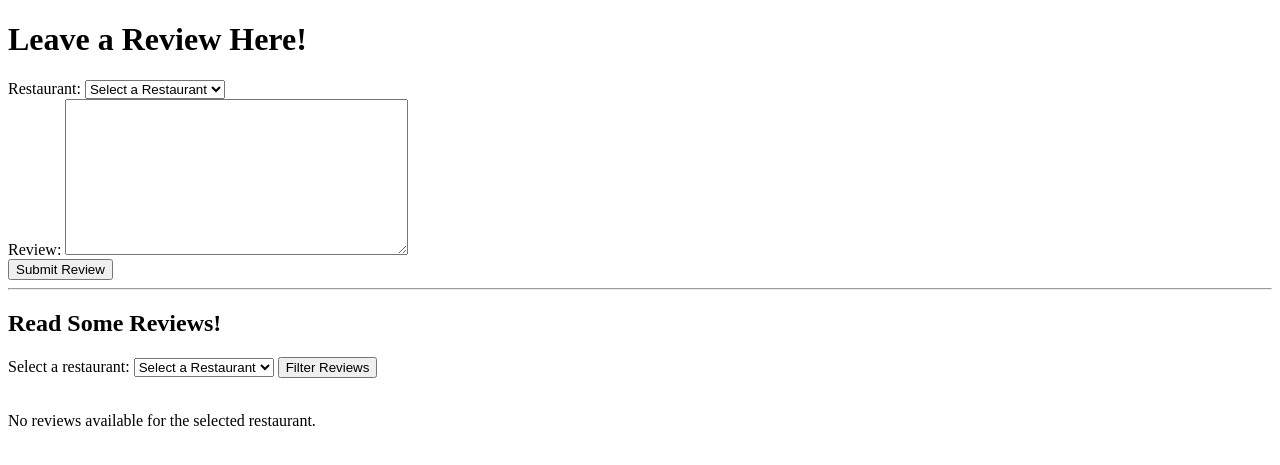
After one commit to VGandrade/RTP7-Food-app-, a Django app: page /FoodApp/leave_and_list_reviews/ in a window 1280 px wide. The commit adds this page. Shown: the top 465 px of the page. Run offline with Django 5.2, Linux system fonts and the light colour scheme; a user stored in the database is signed in; data comes from the database, SQL or seed files in the repository; both versions use the stored data as it was after the commit; parts of the project's set-up code (start-up, migrations or seed data) failed here and were passed over.

Commit message:
unify review functionality to one subpage

```diff
--- a/Poject1/ourSite/FoodApp/forms.py
+++ b/Poject1/ourSite/FoodApp/forms.py
@@ -2,5 +2,5 @@ from django import forms
 from .models import Restaurant
 
 class ReviewForm(forms.Form):
-    restaurant = forms.ModelChoiceField(queryset=Restaurant.objects.all(), to_field_name='name', empty_label="Select a Restaurant")
+    restaurant = forms.ModelChoiceField(queryset=Restaurant.objects.all(), empty_label="Select a Restaurant")
     review = forms.CharField(widget=forms.Textarea)
--- /dev/null
+++ b/Poject1/ourSite/FoodApp/templates/leave_and_list_reviews.html
@@ -0,0 +1,51 @@
+<!DOCTYPE html>
+<html lang="en">
+<head>
+    <meta charset="UTF-8">
+    <meta name="viewport" content="width=device-width, initial-scale=1.0">
+    <title>Leave a Review & Read Reviews</title>
+</head>
+<body>
+    <h1>Leave a Review Here!</h1>
+    <form method="post">
+        {% csrf_token %}
+        <label for="restaurant">Restaurant:</label>
+        {{ form.restaurant }}
+        <br>
+        <label for="review">Review:</label>
+        {{ form.review }}
+        <br>
+        <button type="submit">Submit Review</button>
+    </form>
+
+    <hr>
+
+    <h2>Read Some Reviews!</h2>
+    <form method="get">
+        <label for="restaurant_filter">Select a restaurant:</label>
+        <select name="restaurant_filter">
+            <option value="">Select a Restaurant</option>
+            {% for restaurant in restaurants %}
+                <option value="{{ restaurant.name }}">{{ restaurant.name }}</option>
+            {% endfor %}
+        </select>
+        <button type="submit">Filter Reviews</button>
+    </form>
+
+    <br>
+
+    {% if reviews %}
+        <h3>Reviews for {{ restaurant_name }}:</h3>
+        {% for review in reviews %}
+            <div>
+                <strong>Reviewer:</strong> {{ review.user.username }}<br>
+                <strong>Restaurant:</strong> {{ review.restaurant.name }}<br>
+                <strong>Review:</strong> {{ review.content }}<br>
+                <hr>
+            </div>
+        {% endfor %}
+    {% else %}
+        <p>No reviews available for the selected restaurant.</p>
+    {% endif %}
+</body>
+</html>
--- a/Poject1/ourSite/FoodApp/templates/map.html
+++ b/Poject1/ourSite/FoodApp/templates/map.html
@@ -224,8 +224,9 @@ li {
             <a href="/FoodApp/users/">User</a>
             <a href="/FoodApp/users/create/">Register</a>
             <a href="{% url 'user_profile' usern=request.user.username %}">Profile</a>
-            <a href="/FoodApp/leave_review/">Leave Reviews</a>
-            <a href="/FoodApp/reviews/">Read Reviews</a>
+{#            <a href="/FoodApp/leave_review/">Leave Reviews</a>#}
+{#            <a href="/FoodApp/reviews/">Read Reviews</a>#}
+            <a href="/FoodApp/leave_and_list_reviews/">Reviews</a>
         </div>
     </div>
 
--- a/Poject1/ourSite/FoodApp/urls.py
+++ b/Poject1/ourSite/FoodApp/urls.py
@@ -11,6 +11,8 @@ urlpatterns = [
     path('profile/<str:usern>/', views.user_profile, name='user_profile'),
     path('custom_password_reset/', views.custom_password_reset, name='custom_password_reset'),
     path('add_favorite/<str:username>/', views.add_favorite, name='add_favorite'),
-path('leave_review/', views.leave_review, name='leave_review'),
-    path('reviews/', views.review_list, name='review_list'),
+    # path('leave_review/', views.leave_review, name='leave_review'),
+    # path('reviews/', views.review_list, name='review_list'),
+    path('leave_and_list_reviews/', views.leave_and_list_reviews, name='leave_and_list_reviews'),
+
 ]
--- a/Poject1/ourSite/FoodApp/views.py
+++ b/Poject1/ourSite/FoodApp/views.py
@@ -157,28 +157,64 @@ def add_favorite(request, username):
         print(user.favorites[x])
     return redirect('restaurant_list')
 
+# @login_required
+# def leave_review(request):
+#     if request.method == "POST":
+#         form = ReviewForm(request.POST)
+#         if form.is_valid():
+#             restaurant_name = form.cleaned_data['restaurant']
+#             try:
+#                 restaurant = Restaurant.objects.get(name=restaurant_name)
+#             except Restaurant.DoesNotExist:
+#                 messages.error(request, f"No restaurant found with the name {restaurant_name}")
+#                 return redirect('leave_review')  # Redirect back to the review form if no restaurant is found
+#
+#             review_content = form.cleaned_data['review']
+#             review = Review(user=request.user, restaurant=restaurant, content=review_content)
+#             review.save()
+#             messages.success(request, 'Your review has been posted.')
+#             return redirect('review_list')  # Replace with the appropriate view for listing reviews
+#     else:
+#         form = ReviewForm()
+#
+#     return render(request, 'leave_review.html', {'form': form})
+#
+# def review_list(request):
+#     reviews = Review.objects.all().order_by('-created_at')
+#     return render(request, 'review_list.html', {'reviews': reviews})
+
+
 @login_required
-def leave_review(request):
+def leave_and_list_reviews(request):
+    reviews = None  # Initialize reviews variable
+
+    # Handle review submission
     if request.method == "POST":
         form = ReviewForm(request.POST)
         if form.is_valid():
-            restaurant_name = form.cleaned_data['restaurant']
-            try:
-                restaurant = Restaurant.objects.get(name=restaurant_name)
-            except Restaurant.DoesNotExist:
-                messages.error(request, f"No restaurant found with the name {restaurant_name}")
-                return redirect('leave_review')  # Redirect back to the review form if no restaurant is found
-
+            restaurant = form.cleaned_data['restaurant']
             review_content = form.cleaned_data['review']
             review = Review(user=request.user, restaurant=restaurant, content=review_content)
             review.save()
             messages.success(request, 'Your review has been posted.')
-            return redirect('review_list')  # Replace with the appropriate view for listing reviews
+            return redirect('leave_and_list_reviews')  # Reload the page after form submission
     else:
         form = ReviewForm()
 
-    return render(request, 'leave_review.html', {'form': form})
+    # Handle displaying reviews for a selected restaurant
+    if 'restaurant_filter' in request.GET:
+        restaurant_name = request.GET['restaurant_filter']
+        try:
+            selected_restaurant = Restaurant.objects.get(name=restaurant_name)
+            reviews = Review.objects.filter(restaurant=selected_restaurant)
+        except Restaurant.DoesNotExist:
+            messages.error(request, f"No restaurant found with the name {restaurant_name}")
+            reviews = None
 
-def review_list(request):
-    reviews = Review.objects.all().order_by('-created_at')
-    return render(request, 'review_list.html', {'reviews': reviews})
+    restaurants = Restaurant.objects.all()  # For the dropdown selection
+
+    return render(request, 'leave_and_list_reviews.html', {
+        'form': form,
+        'reviews': reviews,
+        'restaurants': restaurants,
+    })
```
Also changed, not shown: Poject1/ourSite/db.sqlite3.
